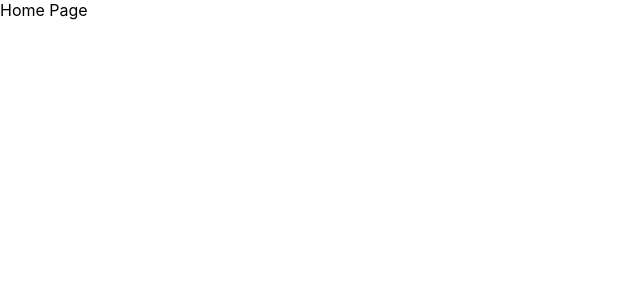
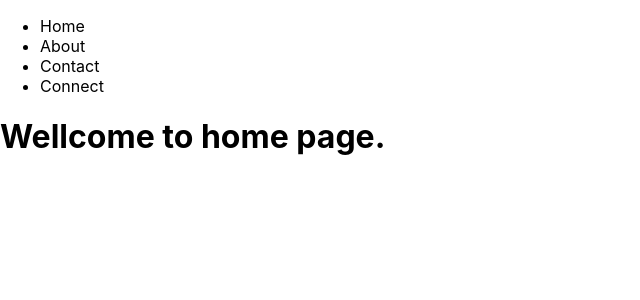
Before and after one commit to sahilhedau49/react-routers-example, a React (Create React App) app: page / in a window 1280 px wide. Shown: the top 300 px of the page, without its empty margins (0-640 px from the left). Built offline with nearby package versions, Linux system fonts and the light colour scheme.

Commit message:
Second Commit

```diff
--- a/src/App.js
+++ b/src/App.js
@@ -1,13 +1,17 @@
-import "./App.css";
 import { BrowserRouter, Route, Routes } from "react-router-dom";
+import Home from "./components/Home";
+import Connect from "./components/Connect";
+import About from "./components/About";
+import Contact from "./components/Contact";
 
 function App() {
   return (
     <BrowserRouter>
       <Routes>
-        <Route path="/" element={<div>Home Page</div>} />
-        <Route path="/about" element={<h2>About Me!</h2>} />
-        <Route path="/contact" element={<h2>Contact Me!</h2>} />
+        <Route path="/" element={<Home />} />
+        <Route path="/about" element={<About />} />
+        <Route path="/contact" element={<Contact />} />
+        <Route path="/connect" element={<Connect />} />
       </Routes>
     </BrowserRouter>
   );
--- /dev/null
+++ b/src/components/About.js
@@ -0,0 +1,7 @@
+import React from "react";
+
+const About = () => {
+  return <div>About</div>;
+};
+
+export default About;
--- /dev/null
+++ b/src/components/Connect.js
@@ -0,0 +1,7 @@
+import React from "react";
+
+const Connect = () => {
+  return <div>Connect</div>;
+};
+
+export default Connect;
--- /dev/null
+++ b/src/components/Contact.js
@@ -0,0 +1,7 @@
+import React from "react";
+
+const Contact = () => {
+  return <div>Contact</div>;
+};
+
+export default Contact;
--- /dev/null
+++ b/src/components/Home.js
@@ -0,0 +1,19 @@
+import React from "react";
+
+const Home = () => {
+  return (
+    <>
+      <div>
+        <ul>
+          <li>Home</li>
+          <li>About</li>
+          <li>Contact</li>
+          <li>Connect</li>
+        </ul>
+      </div>
+      <h1>Wellcome to home page.</h1>
+    </>
+  );
+};
+
+export default Home;
```
